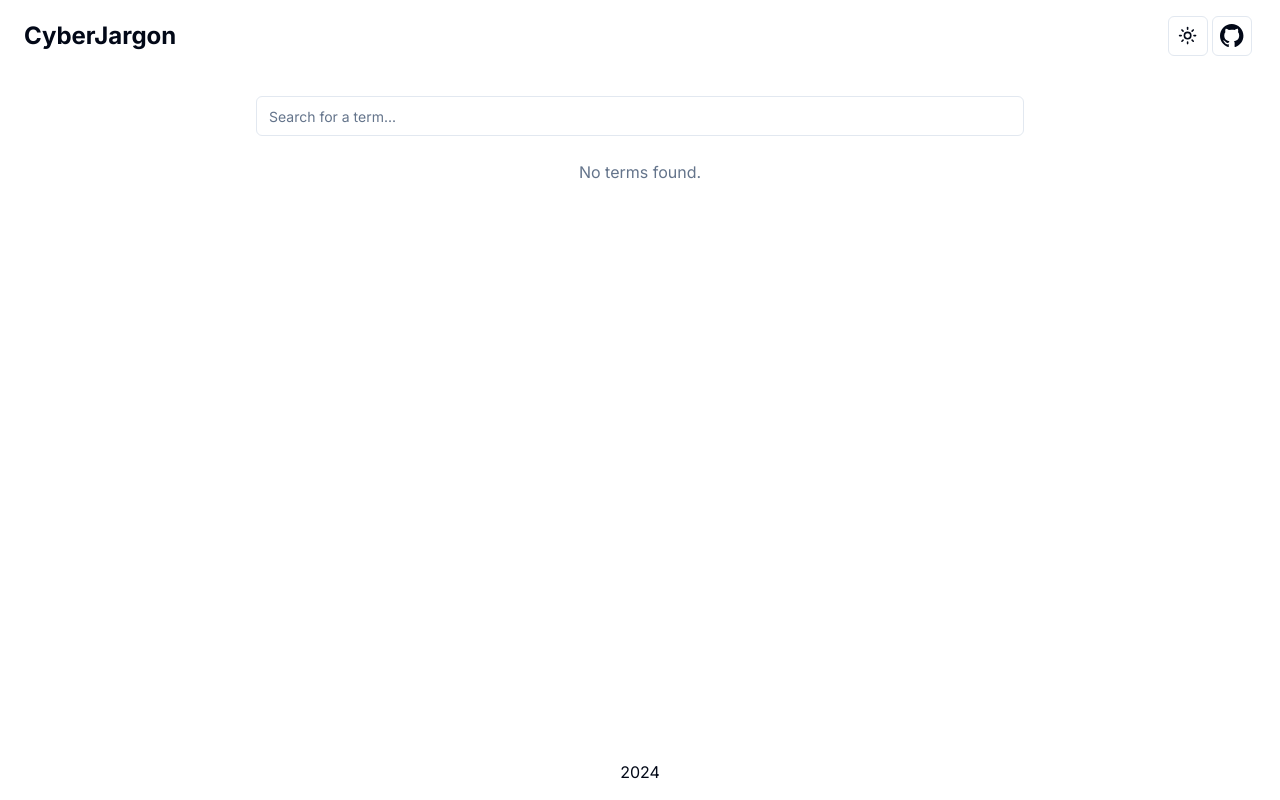
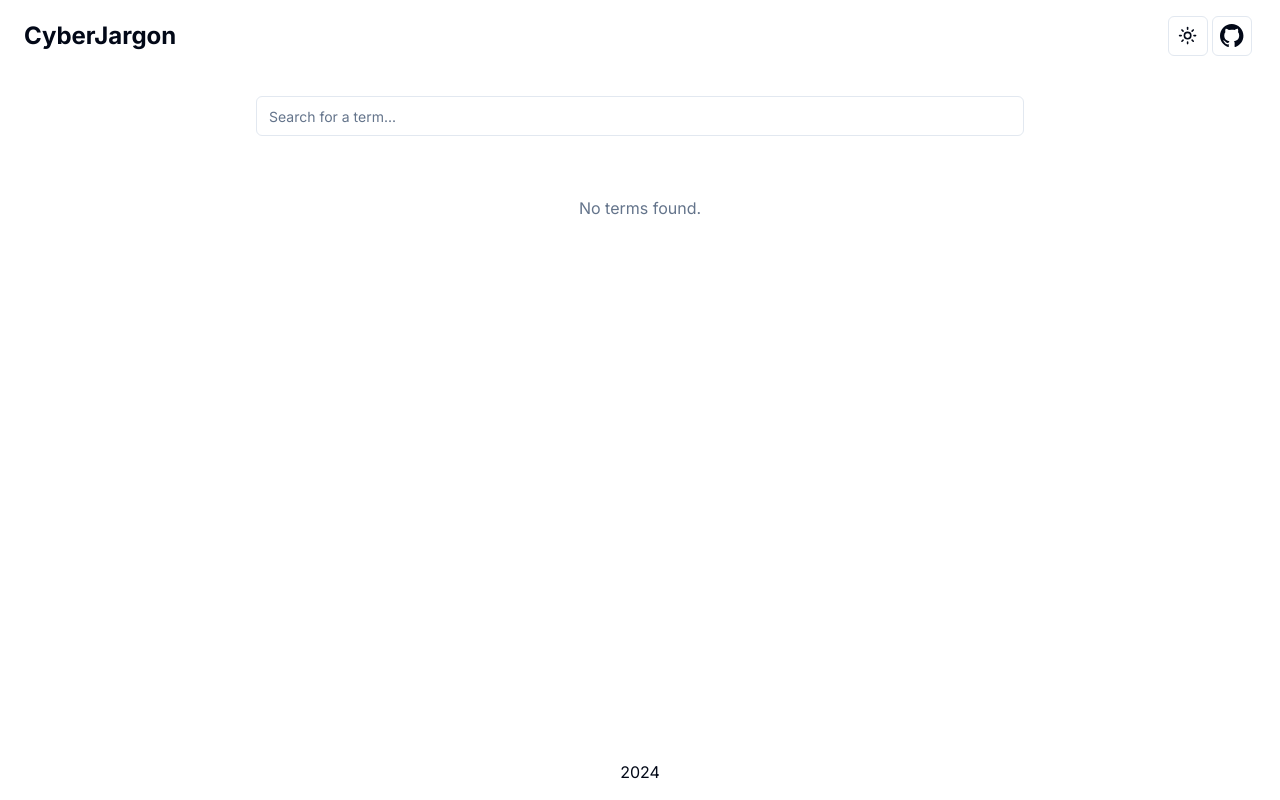
Before and after one commit to rohitkumarankam/CyberJargon, a Next.js app: page / in a window 1280 px wide. Built offline with nearby package versions, Linux system fonts and the light colour scheme; what meilisearch would draw is missing.

Commit message:
add padding to no results message

```diff
--- a/src/components/meilisearchView.tsx
+++ b/src/components/meilisearchView.tsx
@@ -38,7 +38,6 @@ export function MeilisearchView() {
       }
 
       setLoading(true);
-      console.log("Searching for:", searchTerm);
 
       const index = client.index("jargon");
       const searchResults = await index.search<Acronym>(searchTerm);
@@ -125,7 +124,7 @@ export function MeilisearchView() {
             ))}
           </div>
         ) : (
-          <div className="text-center text-muted-foreground">
+          <div className="text-center text-muted-foreground pt-9">
             No terms found.
           </div>
         )}
```
